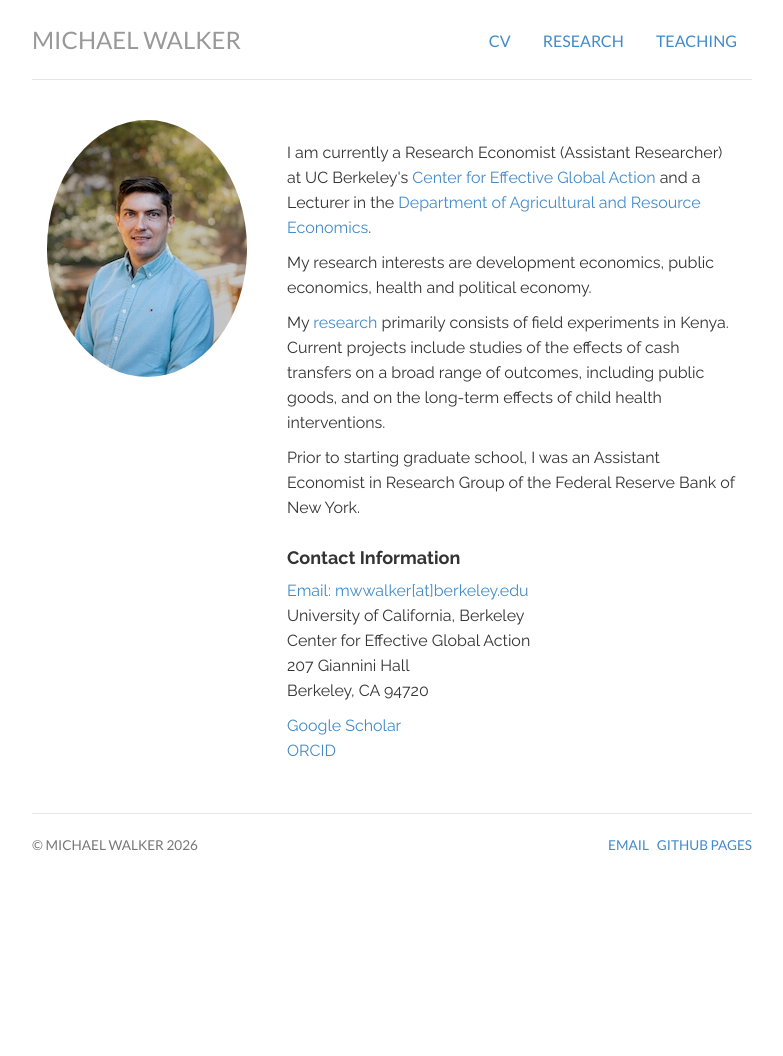
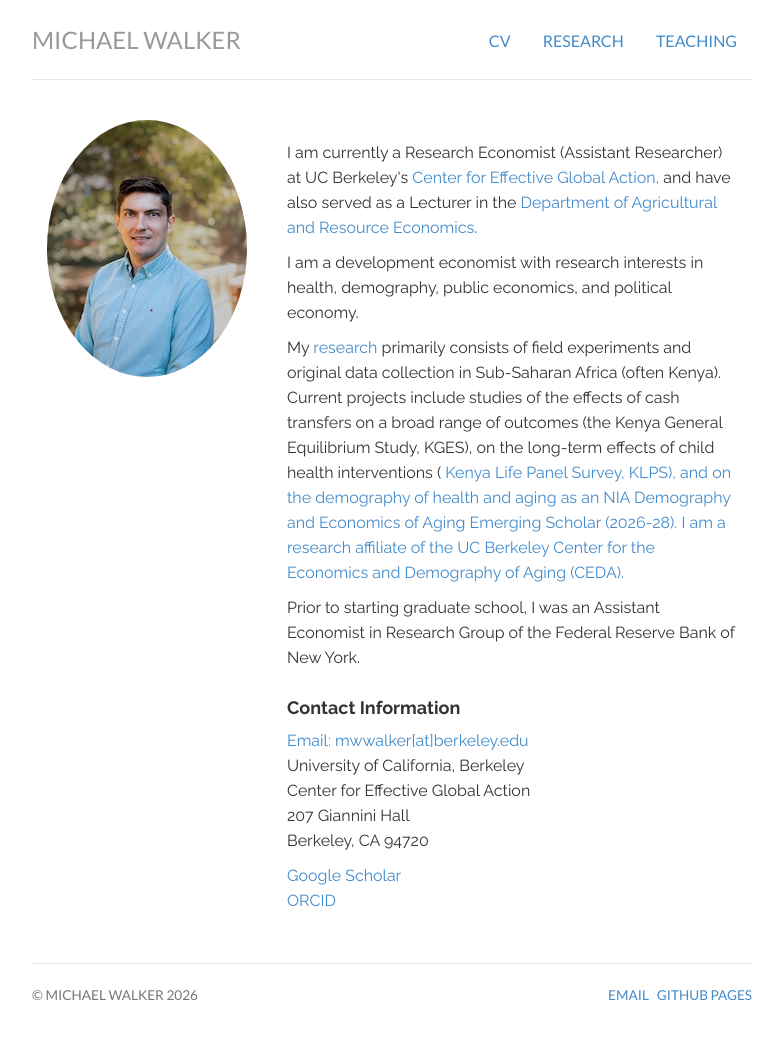
Before and after one commit to mwwalker/mwwalker.github.io, a Jekyll site: the page built from index.html, in a window 1280 px wide. Shown: the whole page, without its empty margins (248-1031 px from the left). Built offline with Jekyll 4.4.1, drawn with Linux system fonts in a browser that asks for light colours; before the commit the page ends 906 px from its top, so only the background shows below that.

Commit message:
initial updates

```diff
--- a/index.html
+++ b/index.html
@@ -15,11 +15,13 @@ description: Michael Walker is a development economist at UC Berkeley's Center f
             </div>
             <div itemscope itemtype="http://data-vocabulary.org/Person" class="col-sm-8">
 
-                <p class="lead"> <p>I am currently a Research Economist (Assistant Researcher) at UC Berkeley's <a href="https://cega.berkeley.edu"> Center for Effective Global Action</a> and a Lecturer in the <a href="https://are.berkeley.edu/"> Department of Agricultural and Resource Economics</a>.</p>
+                <p class="lead"> <p>I am currently a Research Economist (Assistant Researcher) at UC Berkeley's <a href="https://cega.berkeley.edu"> Center for Effective Global Action,</a> and have also served as a Lecturer in the <a href="https://are.berkeley.edu/"> Department of Agricultural and Resource Economics</a>.</p>
 
-                <p> My research interests are development economics, public economics, health and political economy.</p>
+                <p> I am a development economist with research interests in health, demography, public economics, and political economy.</p>
 
-                <p> My <a href="http://www.michaelwwalker.me/research/"> research</a> primarily consists of field experiments in Kenya. Current projects include studies of the effects of cash transfers on a broad range of outcomes, including public goods, and on the long-term effects of child health interventions.</p>
+                <p> My <a href="http://www.michaelwwalker.me/research/"> research</a> primarily consists of field experiments and original data collection in Sub-Saharan Africa (often Kenya). Current projects include studies of the effects of cash transfers on a broad range of outcomes (the Kenya General Equilibrium Study, KGES), on the long-term effects of child health interventions (<a href="www.klpsresearch.org"> Kenya Life Panel Survey, KLPS), and on the demography of health and aging as an NIA Demography and Economics of Aging Emerging Scholar (2026-28). I am a research affiliate of the <a href="https://populationsciences.berkeley.edu/ceda/"> UC Berkeley Center for the Economics and Demography of Aging (CEDA). </a></p>
+
+
 
                 <!-- <p> Students can sign up for office hours <a href="www.tinyurl.com/Walker-OH"> here </a>. <p> -->
 
```
Also changed, not shown: research/index.html (+3 -3 lines).
